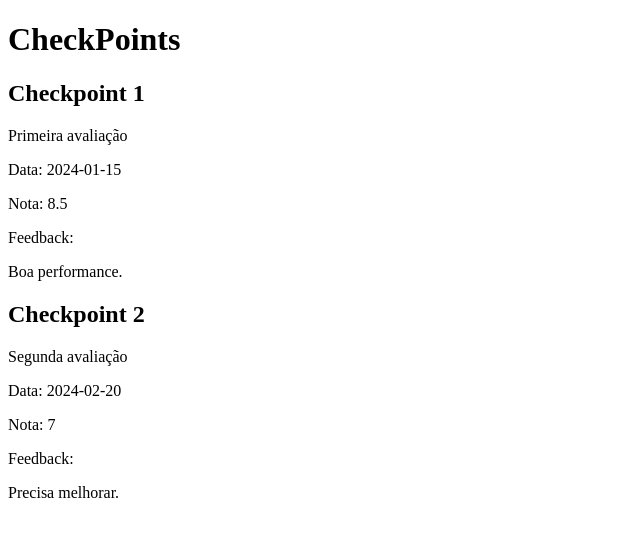
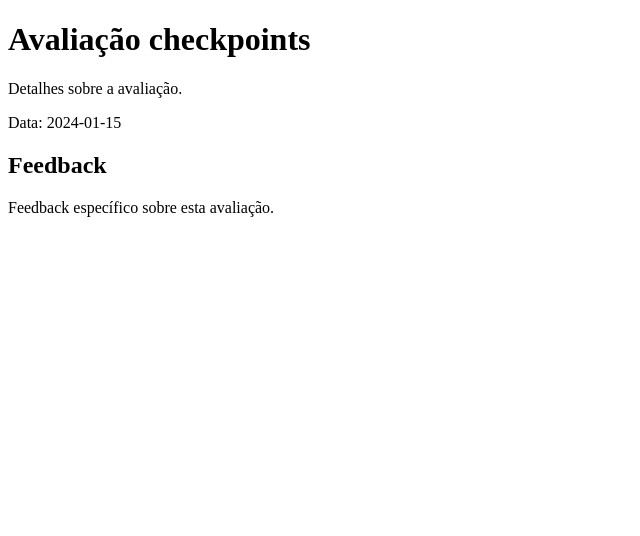
Before and after one commit to mariaed005/cp3-portfolio, a Next.js app: page /checkpoints in a window 1280 px wide. Shown: the top 536 px of the page, without its empty margins (0-640 px from the left). Built offline with nearby package versions, Linux system fonts and the light colour scheme.

Commit message:
inicio organização das rotas  paginas

```diff
--- a/src/pages/challengersprints.tsx
+++ b/src/app/challenge/page.tsx
@@ -1,5 +1,4 @@
-import React from 'react';
-import CardAvaliacao from '@/components/CardAvaliacao';
+import CardAvaliacao from '@/components/Card/CardAvaliacao';
 
 export default function ChallengerSprints() {
   const sprints = [
--- a/src/pages/globalsolution.tsx
+++ b/src/app/gs/page.tsx
@@ -1,5 +1,4 @@
-import React from 'react';
-import CardAvaliacao from '@/components/CardAvaliacao';
+import CardAvaliacao from '@/components/Card/CardAvaliacao';
 
 export default function GlobalSolution() {
   const solutions = [
--- a/src/app/layout.tsx
+++ b/src/app/layout.tsx
@@ -1,8 +1,8 @@
 import type { Metadata } from "next";
 import "./globals.css";
-import Cabecalho from "@/components/Cabecalho";
-import Rodape from "@/components/Rodape";
-import Menu from "@/components/Menu";
+import Cabecalho from "@/components/Cabecalho/Cabecalho";
+import Rodape from "@/components/Rodape/Rodape";
+import Menu from "@/components/Menu/Menu";
 
 export const metadata: Metadata = {
   title: "PORTFOLIO",
--- a/src/pages/checkpoints.tsx
+++ /dev/null
@@ -1,50 +0,0 @@
-import React, { useState, useEffect } from 'react';
-import CardAvaliacao from '@/components/CardAvaliacao';
-
-// Definir a interface para o tipo de dado das avaliações
-interface Avaliacao {
-  id: number;
-  titulo: string;
-  descricao: string;
-  data: string;
-  nota: number;
-  feedback: string;
-}
-
-export default function Checkpoints() {
-  // Ajustar o tipo de estado para o array de Avaliacao
-  const [checkpoints, setCheckpoints] = useState<Avaliacao[]>([]);
-  const [isLoading, setIsLoading] = useState(true);
-
-  useEffect(() => {
-    // Simula o carregamento de dados
-    setTimeout(() => {
-      const data: Avaliacao[] = [
-        { id: 1, titulo: 'Checkpoint 1', descricao: 'Primeira avaliação', data: '2024-01-15', nota: 8.5, feedback: 'Boa performance.' },
-        { id: 2, titulo: 'Checkpoint 2', descricao: 'Segunda avaliação', data: '2024-02-20', nota: 7.0, feedback: 'Precisa melhorar.' },
-      ];
-      setCheckpoints(data);
-      setIsLoading(false);
-    }, 2000);
-  }, []);
-
-  if (isLoading) {
-    return <div className="text-center py-20">Carregando...</div>;
-  }
-
-  return (
-    <div className="container mx-auto p-4">
-      <h1 className="text-3xl font-bold mb-8">CheckPoints</h1>
-      {checkpoints.map((checkpoint) => (
-        <CardAvaliacao
-          key={checkpoint.id}
-          titulo={checkpoint.titulo}
-          descricao={checkpoint.descricao}
-          data={checkpoint.data}
-          nota={checkpoint.nota}
-          feedback={checkpoint.feedback}
-        />
-      ))}
-    </div>
-  );
-}
```
Also changed, not shown: src/pages/formulario.tsx (deleted, +0 -80 lines), src/app/checkpoint/page.tsx (added), src/app/not-found.tsx (renamed from src/pages/not-found.tsx), src/components/Cabecalho/Cabecalho.tsx (renamed from src/components/Cabecalho.tsx), src/components/Card/CardAvaliacao.tsx (renamed from src/components/CardAvaliacao.tsx), src/components/Menu/Menu.tsx (renamed from src/components/Menu.tsx), src/components/Rodape/Rodape.tsx (renamed from src/components/Rodape.tsx).
